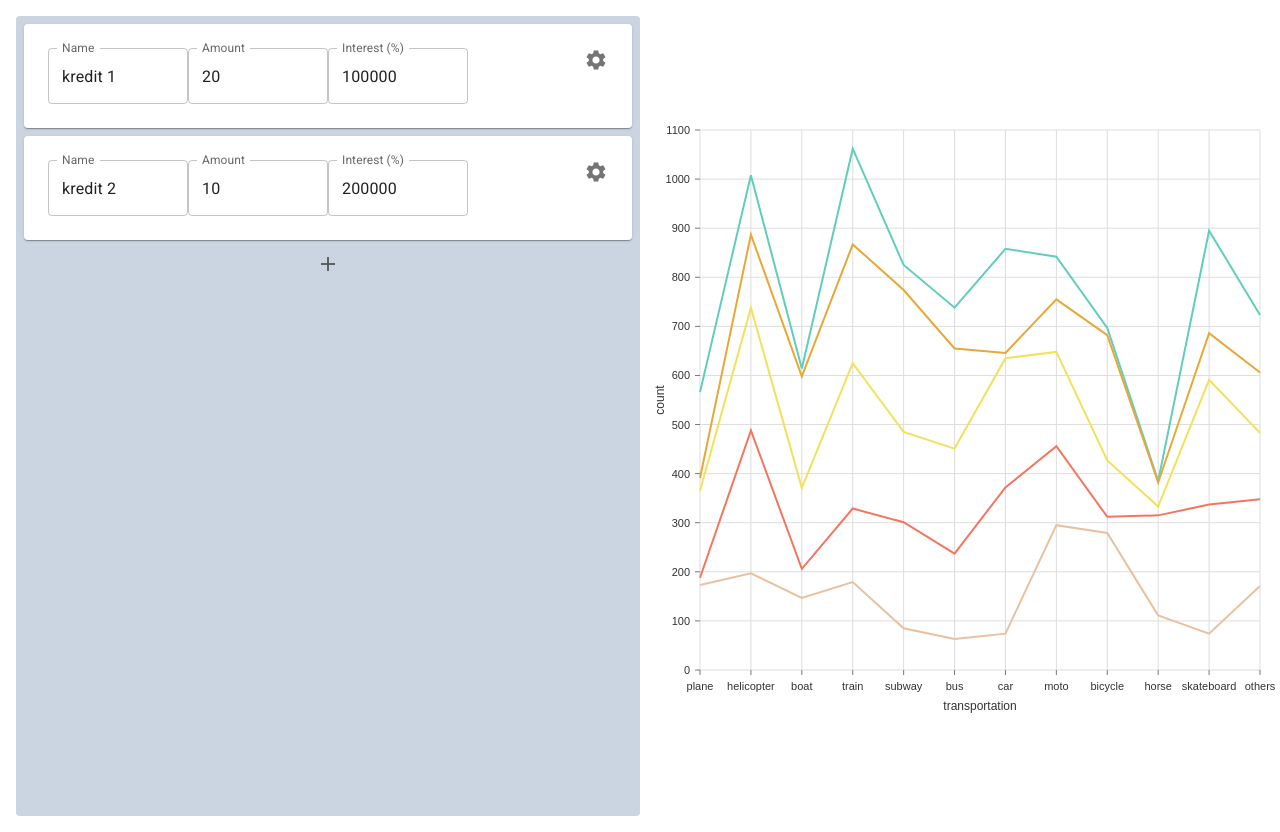
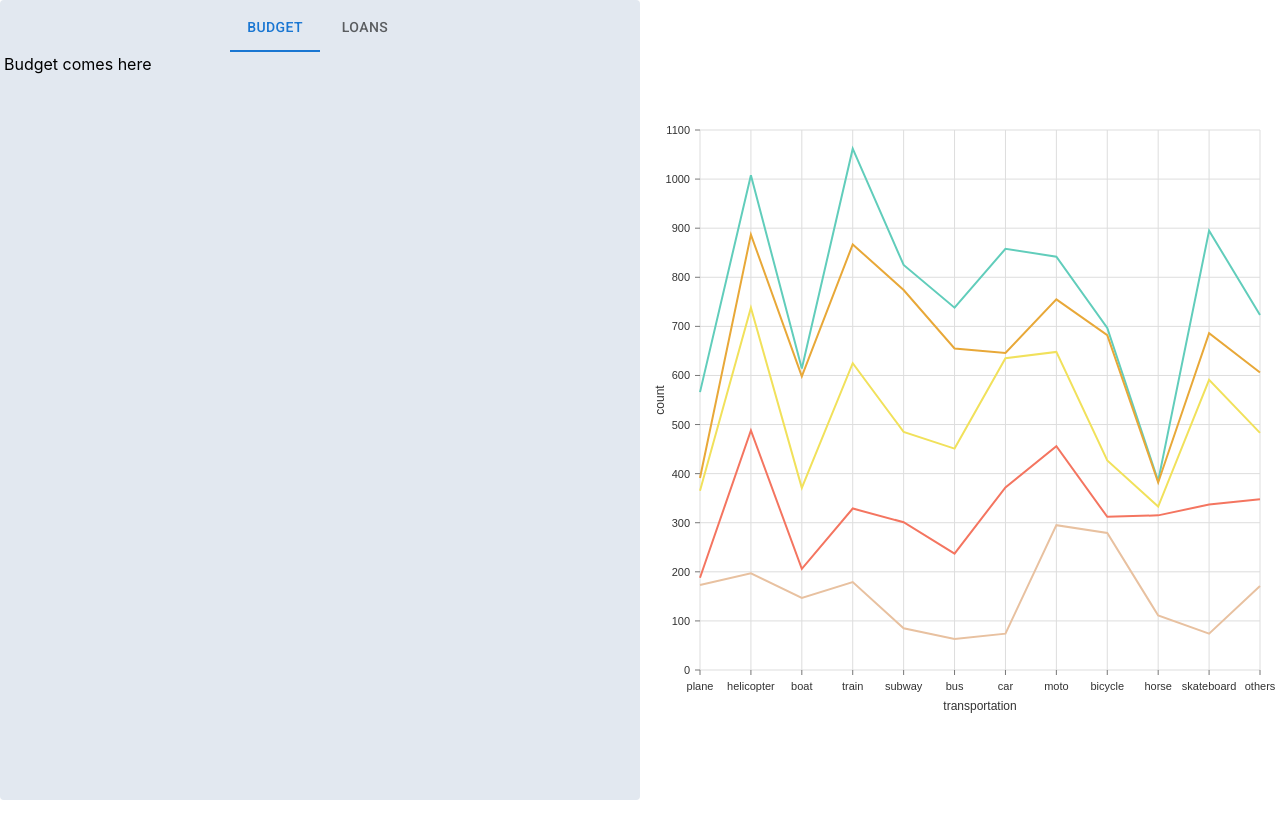
Before and after one commit to majoer/gjeldskalkulator.no, a Next.js app: page / in a window 1280 px wide. After the commit the page ends 800 px from the top, so only its background shows below. Built offline with nearby package versions, Linux system fonts and the light colour scheme.

Commit message:
Split budget and loans into two tabs

```diff
--- /dev/null
+++ b/components/app-budget-component.tsx
@@ -0,0 +1,3 @@
+export default function AppBudgetComponent() {
+  return <div>Budget comes here</div>;
+}
--- a/components/app-loan-component.tsx
+++ b/components/app-loan-component.tsx
@@ -23,34 +23,34 @@ export default function AppLoanComponent({ loan }: AppLoanProps) {
 
   return (
     <Paper className="m-1">
-      <div className="flex flex-col relative m-4">
-        <div className="m-2 flex">
+      <div className="flex flex-col relative p-4">
+        <div className="absolute top-0 right-0">
+          <IconButton onClick={() => setExpanded(!expanded)}>
+            <Settings />
+          </IconButton>
+        </div>
+        <div className="m-2 flex flex-row flex-wrap justify-center lg:justify-start">
           <TextField
             id="name"
-            className="px-2 basis-1/4"
+            className="m-2 shrink-0 grow-0"
             label="Name"
             variant="outlined"
             value={name}
           />
           <TextField
             id="amount"
-            className="px-2 basis-1/4"
+            className="m-2 shrink-0 grow-0"
             label="Amount"
             variant="outlined"
             value={interest}
           />
           <TextField
             id="interest"
-            className="px-2 basis-1/4"
+            className="m-2 shrink-0 grow-0"
             label="Interest (%)"
             variant="outlined"
             value={amount}
           />
-        </div>
-        <div className="absolute top-0 right-0">
-          <IconButton onClick={() => setExpanded(!expanded)}>
-            <Settings />
-          </IconButton>
         </div>
         {/* <Accordion className="w-full" expanded={expanded}>
           <AccordionSummary className="h-0"></AccordionSummary>
--- /dev/null
+++ b/components/app-user-input-component.tsx
@@ -0,0 +1,31 @@
+import Box from "@mui/material/Box";
+import Tab from "@mui/material/Tab";
+import Tabs from "@mui/material/Tabs";
+import { useState } from "react";
+import AppBudgetComponent from "./app-budget-component";
+import AppLoansComponent from "./app-loans-component";
+
+export default function AppUserInputComponent() {
+  const [activeTab, setActiveTab] = useState(0);
+  return (
+    <Box>
+      <Box>
+        <Tabs
+          centered={true}
+          value={activeTab}
+          onChange={(_, newValue: number) => setActiveTab(newValue)}
+        >
+          <Tab label="Budget" />
+          <Tab label="Loans" />
+        </Tabs>
+      </Box>
+      <div hidden={activeTab !== 0}>
+        <AppBudgetComponent />
+      </div>
+      <div hidden={activeTab !== 1}>
+        <AppLoansComponent />
+      </div>
+      <div></div>
+    </Box>
+  );
+}
--- a/pages/index.js
+++ b/pages/index.js
@@ -1,6 +1,6 @@
 import Head from 'next/head'
 import AppChartComponent from '../components/app-chart-component'
-import AppLoansComponent from '../components/app-loans-component'
+import AppUserInputComponent from '../components/app-user-input-component'
 
 export default function Home() {
   return (
@@ -10,9 +10,9 @@ export default function Home() {
         <link rel="icon" href="/favicon.ico" />
       </Head>
 
-      <main className='m-4'>
+      <main>
         <div className='flex flex-row min-h-screen'>
-          <div className="basis-1/2 bg-slate-300 p-1 rounded"><AppLoansComponent /></div>
+          <div className="basis-1/2 bg-slate-200 p-1 rounded"><AppUserInputComponent /></div>
           <div className="basis-1/2 px-15 py-20 h-screen w-1/2 fixed right-0 top-1/2 -translate-y-1/2"><AppChartComponent /></div>
         </div>
       </main>
```
